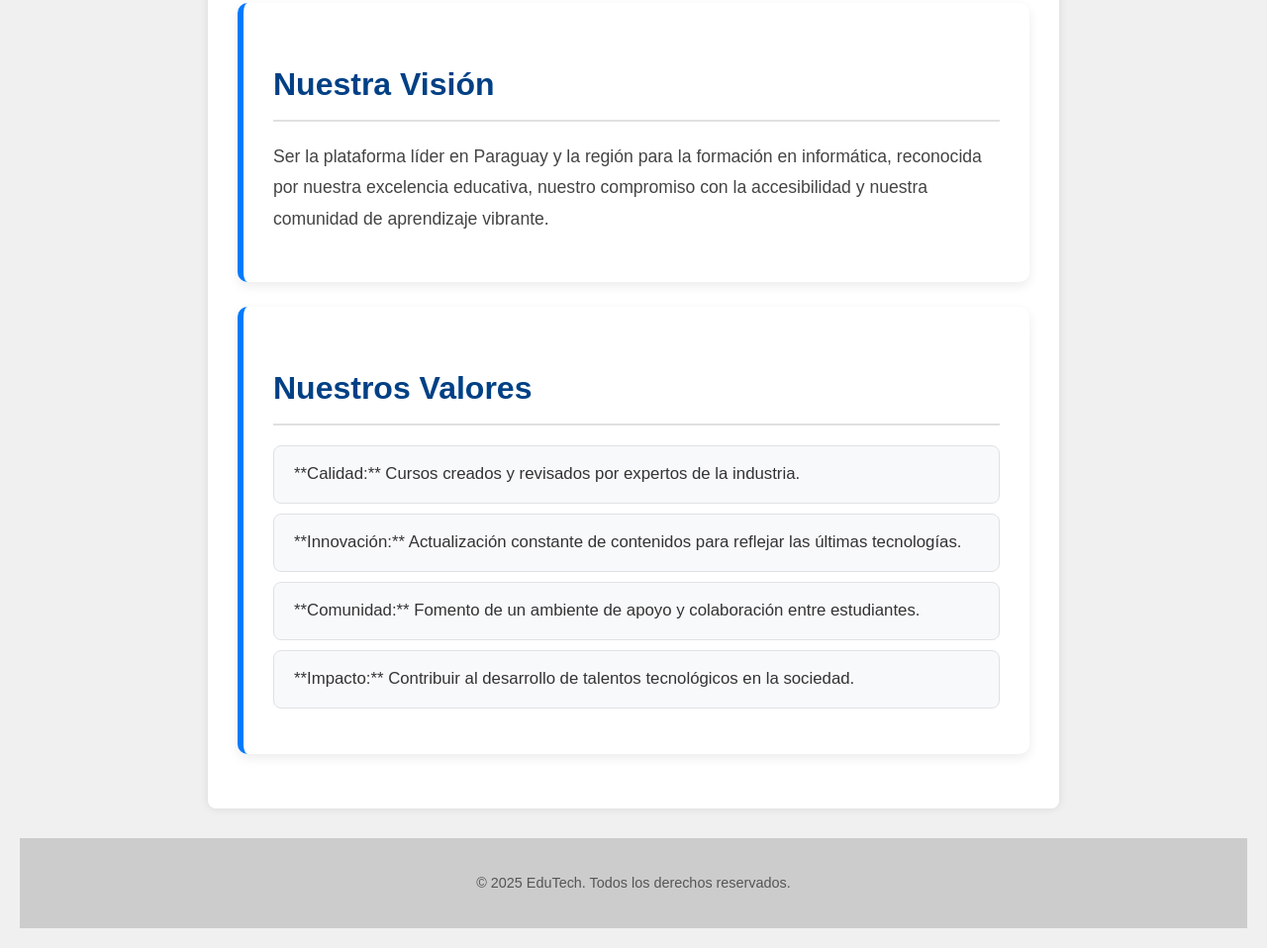
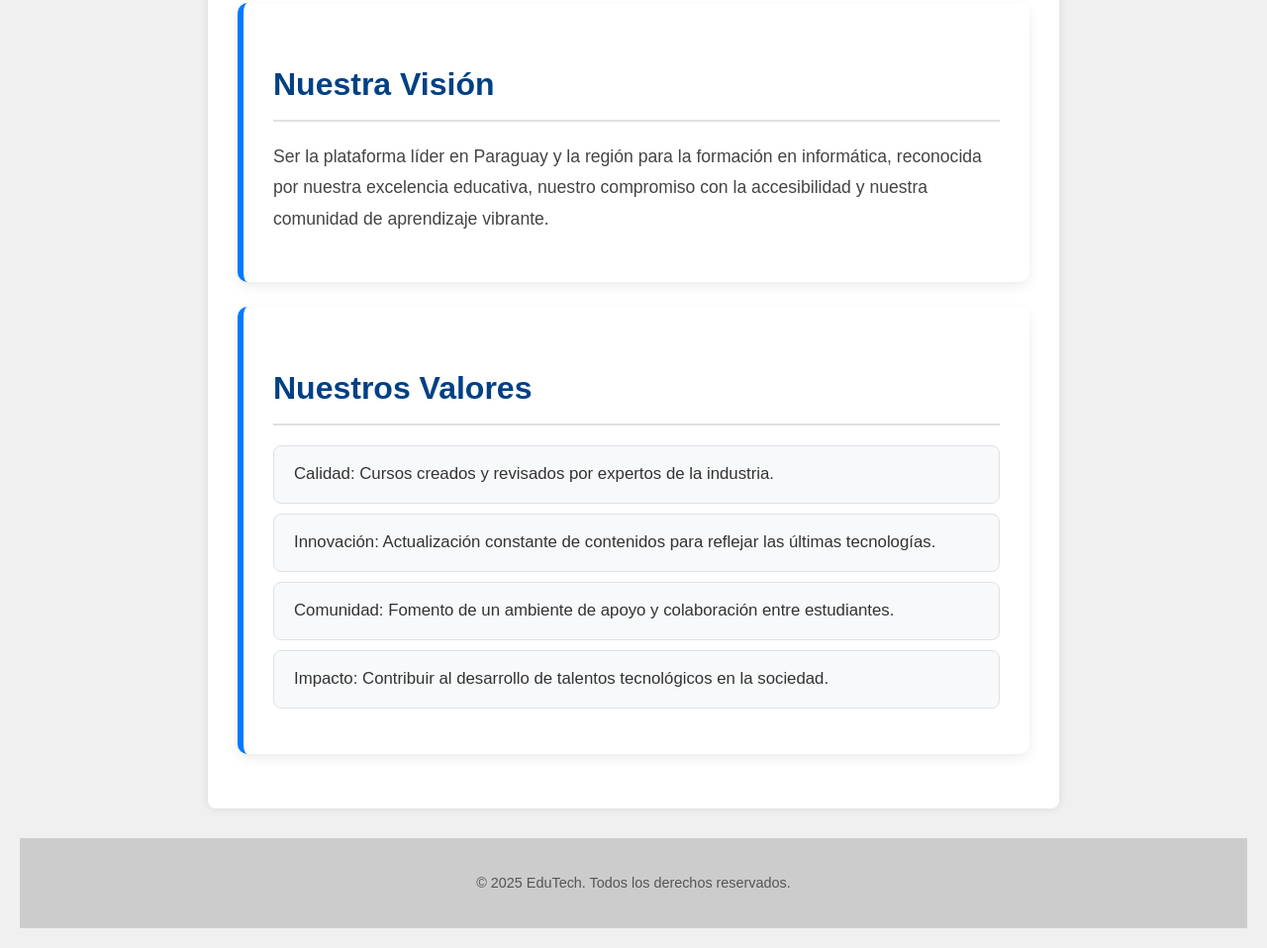
Before and after one commit to Emilio022/TP_FINAL_IHM_EMILIO_TORRES, a plain HTML site: page acerca.html in a window 1280 px wide. Shown: the part 686-1644 px from the top of the page at 99% size. Drawn offline with Linux system fonts and the light colour scheme.

Commit message:
Update acerca.html

```diff
--- a/acerca.html
+++ b/acerca.html
@@ -33,10 +33,10 @@
         <section>
             <h2>Nuestros Valores</h2>
             <ul>
-                <li>**Calidad:** Cursos creados y revisados por expertos de la industria.</li>
-                <li>**Innovación:** Actualización constante de contenidos para reflejar las últimas tecnologías.</li>
-                <li>**Comunidad:** Fomento de un ambiente de apoyo y colaboración entre estudiantes.</li>
-                <li>**Impacto:** Contribuir al desarrollo de talentos tecnológicos en la sociedad.</li>
+                <li>Calidad: Cursos creados y revisados por expertos de la industria.</li>
+                <li>Innovación: Actualización constante de contenidos para reflejar las últimas tecnologías.</li>
+                <li>Comunidad: Fomento de un ambiente de apoyo y colaboración entre estudiantes.</li>
+                <li>Impacto: Contribuir al desarrollo de talentos tecnológicos en la sociedad.</li>
             </ul>
         </section>
     </main>
```
